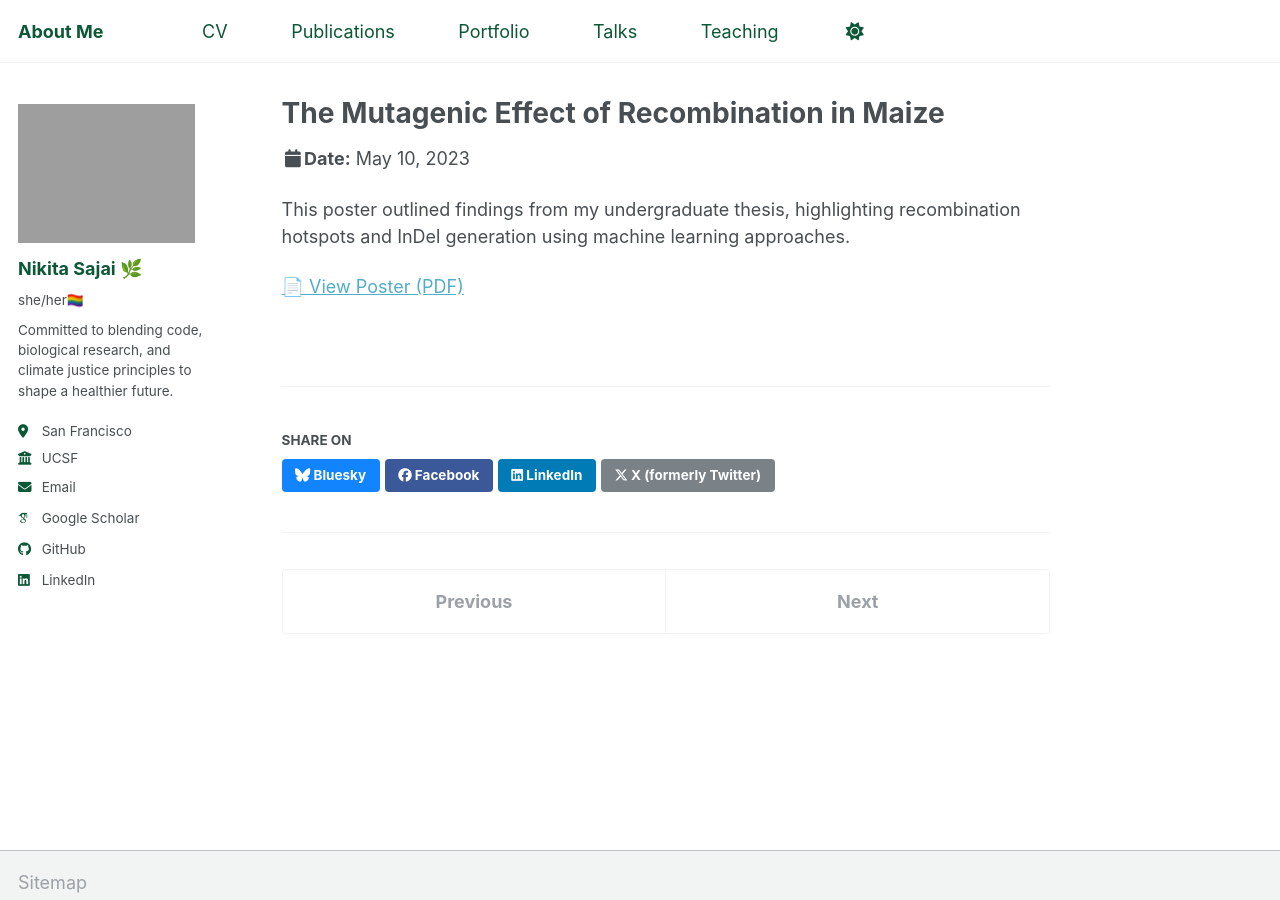
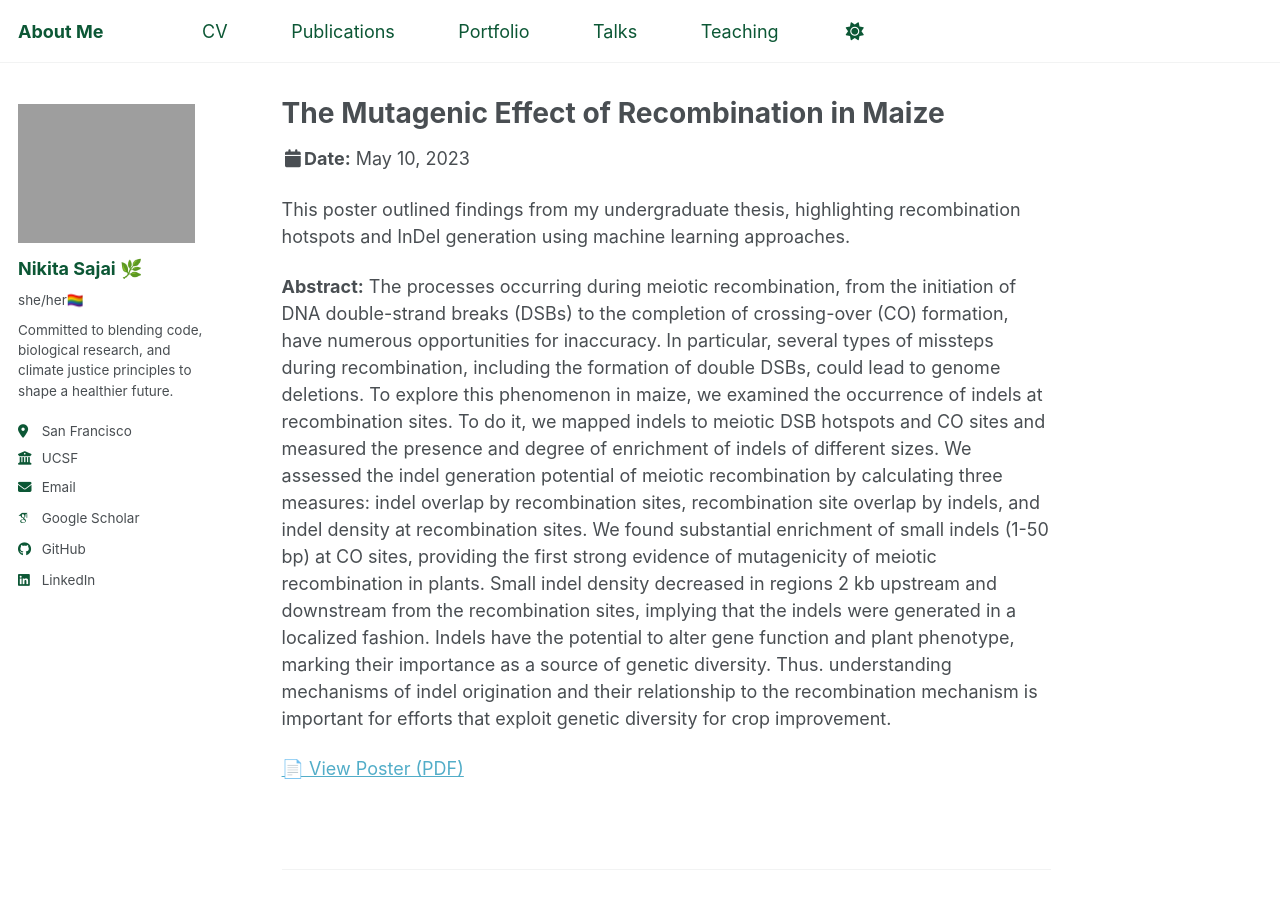
Before and after one commit to 16nikita/16nikita.github.io, a Jekyll site: the page built from _talks/2012-03-01-talk-1.md, in a window 1280 px wide and 900 px high. Built offline with Jekyll 4.4.1, drawn with Linux system fonts in a browser that asks for light colours; some web fonts are replaced.

Commit message:
update posters

```diff
--- a/_talks/2012-03-01-talk-1.md
+++ b/_talks/2012-03-01-talk-1.md
@@ -11,4 +11,25 @@ location: "St. Louis, MO."
 
 This poster outlined findings from my undergraduate thesis, highlighting recombination hotspots and InDel generation using machine learning approaches.
 
+**Abstract:** The processes occurring during meiotic recombination, from the initiation of
+DNA double-strand breaks (DSBs) to the completion of crossing-over (CO)
+formation, have numerous opportunities for inaccuracy. In particular, several
+types of missteps during recombination, including the formation of double
+DSBs, could lead to genome deletions. To explore this phenomenon in maize,
+we examined the occurrence of indels at recombination sites. To do it, we
+mapped indels to meiotic DSB hotspots and CO sites and measured the
+presence and degree of enrichment of indels of different sizes. We assessed
+the indel generation potential of meiotic recombination by calculating three
+measures: indel overlap by recombination sites, recombination site overlap
+by indels, and indel density at recombination sites. We found substantial
+enrichment of small indels (1-50 bp) at CO sites, providing the first strong
+evidence of mutagenicity of meiotic recombination in plants. Small indel
+density decreased in regions 2 kb upstream and downstream from the
+recombination sites, implying that the indels were generated in a localized
+fashion. Indels have the potential to alter gene function and plant
+phenotype, marking their importance as a source of genetic diversity. Thus.
+understanding mechanisms of indel origination and their relationship to the
+recombination mechanism is important for efforts that exploit genetic
+diversity for crop improvement.
+
 [📄 View Poster (PDF)](http://16nikita.github.io/files/Maize_meeting_presentation.pdf)
```
Also changed, not shown: _talks/2014-02-01-talk-2.md (+5 -0 lines), 1 other file.
